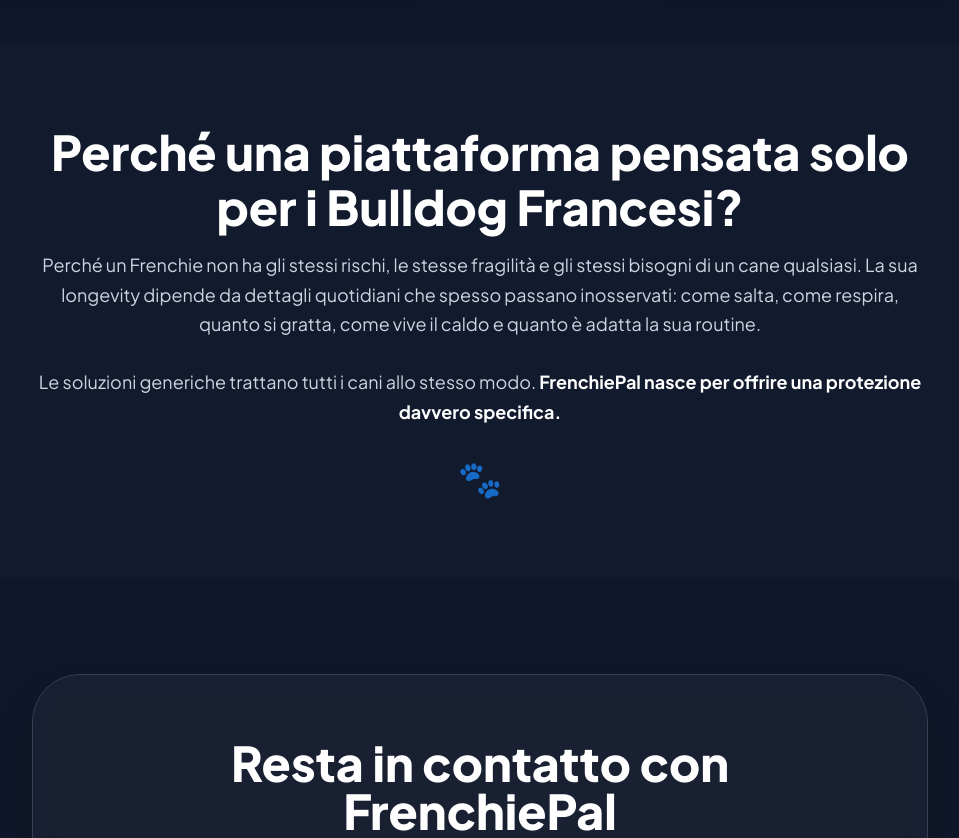
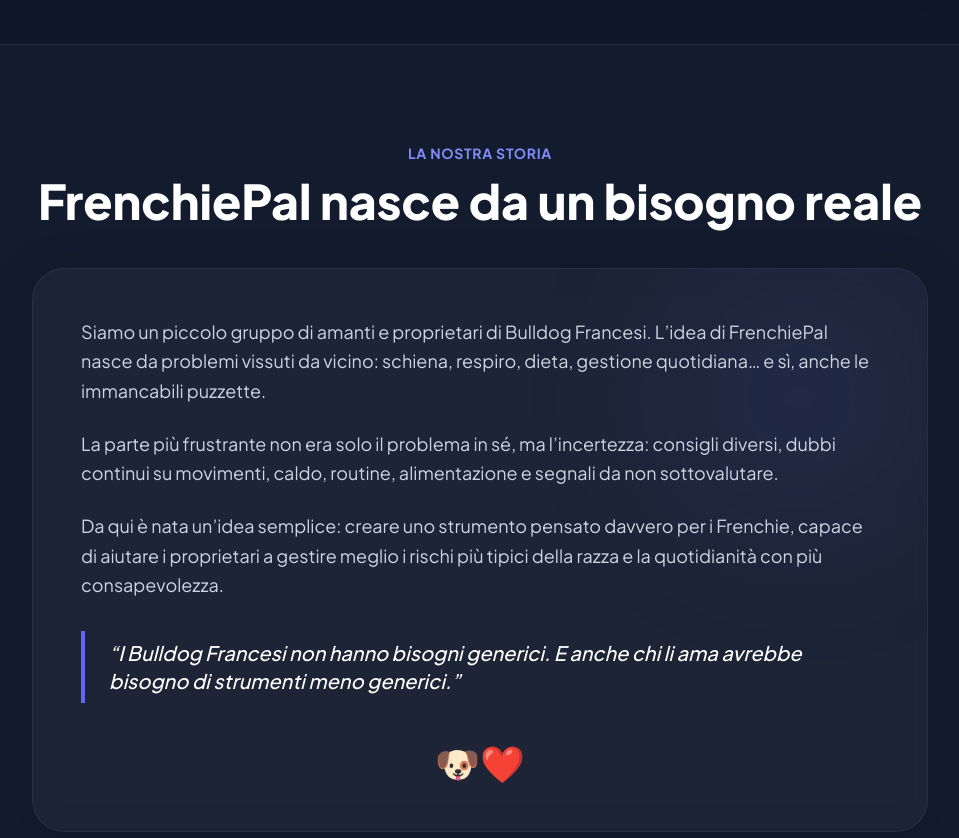
Before and after one commit to giuseppetartaglia87-stack/FrenchiePal_MVP, a website: page index.html in a window 1280 px wide. Shown: the part 3160-3998 px from the top of the page, without its empty margins (160-1119 px from the left). Drawn offline with nearby package versions, Linux system fonts and the light colour scheme; no server answers.

Commit message:
Update index.html

```diff
--- a/index.html
+++ b/index.html
@@ -429,17 +429,40 @@
         </div>
     </section>
 
-    <section id="mission" class="py-20 px-6 bg-slate-800/20">
-        <div class="max-w-4xl mx-auto text-center">
-            <h2 class="section-title">Perché una piattaforma pensata solo per i Bulldog Francesi?</h2>
+<section id="mission" class="py-24 px-6 bg-slate-800/30 border-y border-slate-700/50">
+    <div class="max-w-4xl mx-auto">
+        <div class="text-center mb-10">
+            <span class="text-indigo-400 font-bold tracking-wider uppercase text-sm">La nostra storia</span>
+            <h2 class="section-title mt-2">FrenchiePal nasce da un bisogno reale</h2>
+        </div>
+
+        <div class="glass-card p-8 md:p-12 rounded-[2rem] relative overflow-hidden">
+            <div class="absolute top-0 right-0 w-64 h-64 bg-indigo-500/10 rounded-full blur-[80px] -z-10"></div>
+
+            <p class="text-lg text-slate-300 leading-relaxed mb-6">
+                Siamo un piccolo gruppo di amanti e proprietari di Bulldog Francesi. L’idea di FrenchiePal nasce da problemi vissuti da vicino: schiena, respiro, dieta, gestione quotidiana… e sì, anche le immancabili puzzette.
+            </p>
+
+            <p class="text-lg text-slate-300 leading-relaxed mb-6">
+                La parte più frustrante non era solo il problema in sé, ma l’incertezza: consigli diversi, dubbi continui su movimenti, caldo, routine, alimentazione e segnali da non sottovalutare.
+            </p>
+
             <p class="text-lg text-slate-300 leading-relaxed mb-8">
-                Perché un Frenchie non ha gli stessi rischi, le stesse fragilità e gli stessi bisogni di un cane qualsiasi. La sua longevity dipende da dettagli quotidiani che spesso passano inosservati: come salta, come respira, quanto si gratta, come vive il caldo e quanto è adatta la sua routine.
-                <br><br>
-                Le soluzioni generiche trattano tutti i cani allo stesso modo. <strong class="text-white">FrenchiePal nasce per offrire una protezione davvero specifica.</strong>
+                Da qui è nata un’idea semplice: creare uno strumento pensato davvero per i Frenchie, capace di aiutare i proprietari a gestire meglio i rischi più tipici della razza e la quotidianità con più consapevolezza.
             </p>
-            <span class="text-4xl">🐾</span>
+
+            <div class="border-l-4 border-indigo-500 pl-6 py-2">
+                <p class="text-xl text-white font-medium italic">
+                    “I Bulldog Francesi non hanno bisogni generici. E anche chi li ama avrebbe bisogno di strumenti meno generici.”
+                </p>
+            </div>
+
+            <div class="mt-10 text-center">
+                <span class="text-4xl">🐶❤️</span>
+            </div>
         </div>
-    </section>
+    </div>
+</section>
 
     <section id="waitlist" class="py-24 px-6 relative">
         <div class="max-w-4xl mx-auto text-center glass-card p-10 md:p-16 rounded-[3rem] border border-slate-700 shadow-2xl">
```
